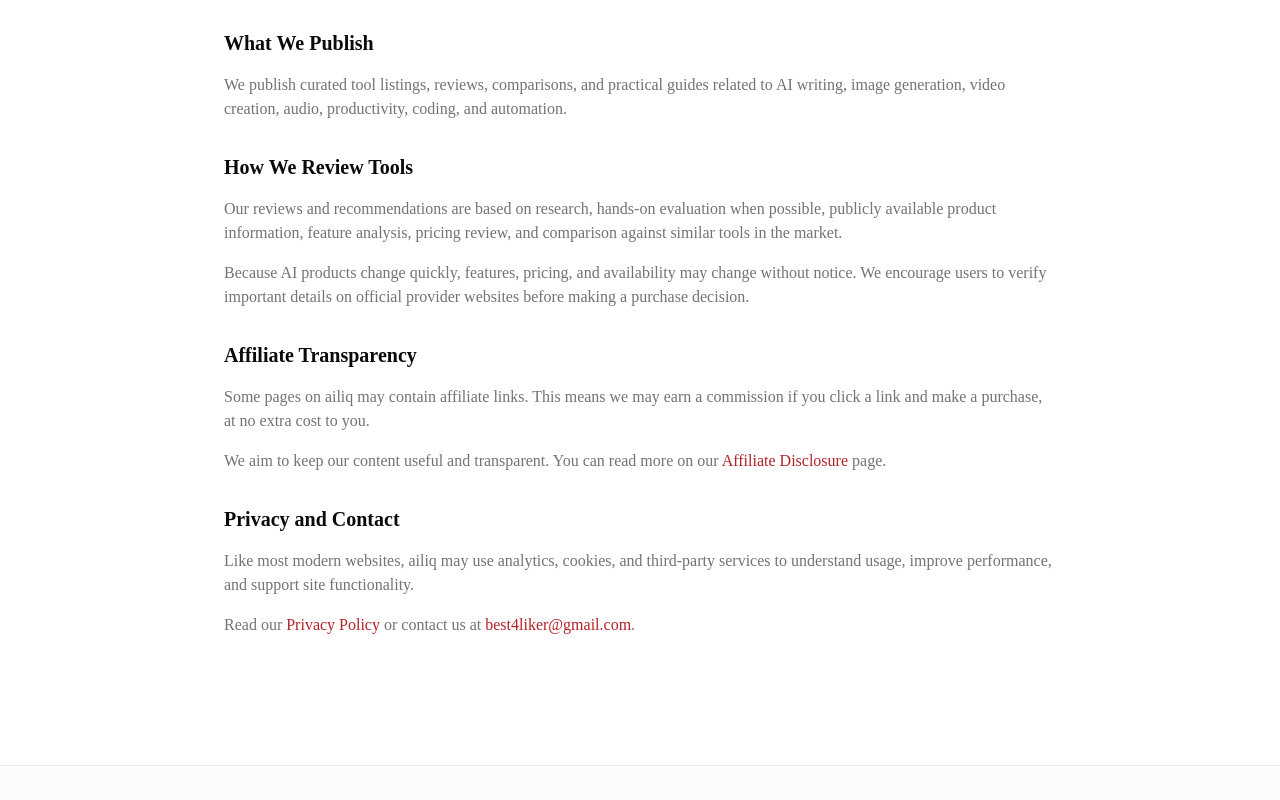
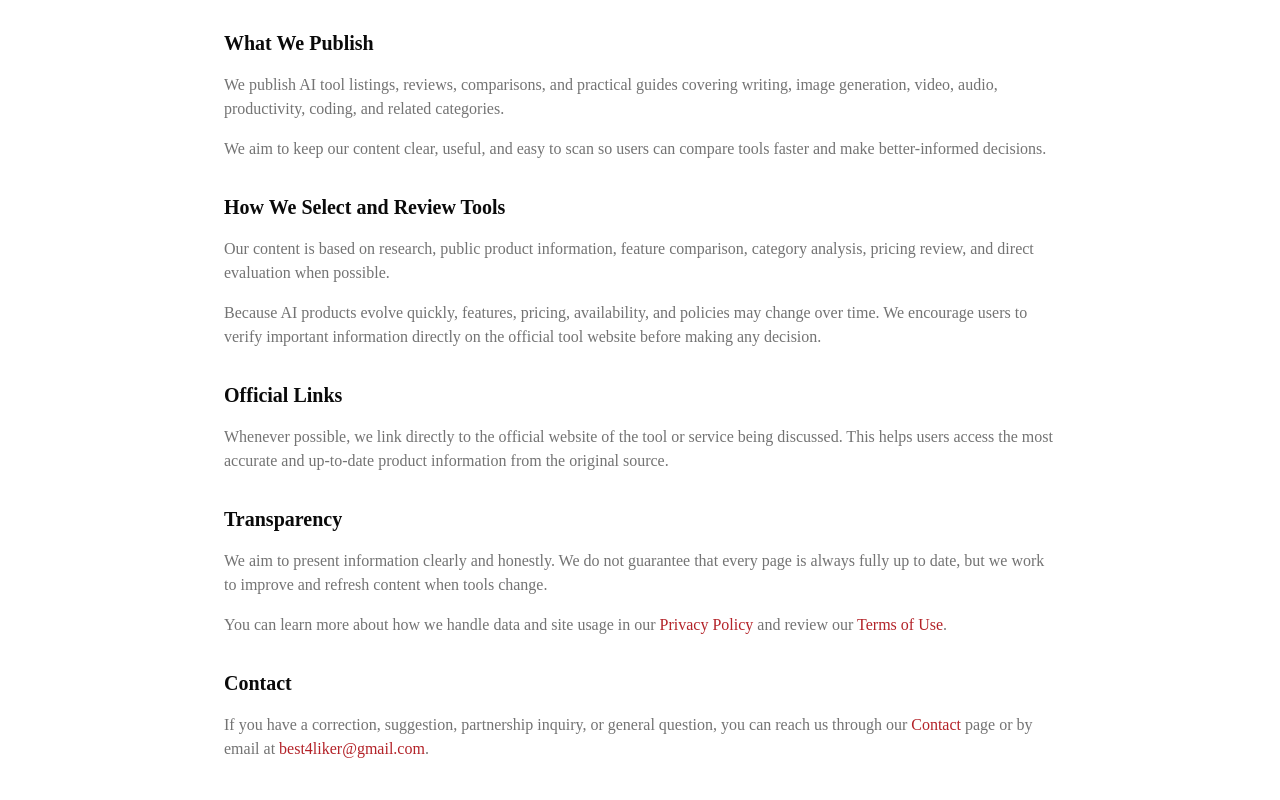
Before and after one commit to sihemzadi7-sys/ailiq, a Next.js app: page /about in a window 1280 px wide. Shown: the part 420-1220 px from the top of the page. Built offline with nearby package versions, Linux system fonts and the light colour scheme.

Commit message:
Revise About Us page for clarity and transparency
Updated the About Us page content to clarify the website's purpose and improve transparency regarding tool reviews and links.

```diff
--- a/app/about/page.tsx
+++ b/app/about/page.tsx
@@ -4,7 +4,7 @@ import Link from 'next/link'
 export const metadata: Metadata = {
   title: 'About Us',
   description:
-    'Learn more about ailiq, our editorial approach, how we review AI tools, and how we keep our recommendations transparent.',
+    'Learn more about ailiq, our editorial approach, how we review AI tools, and how we help users discover official tool websites.',
 }
 
 export default function AboutPage() {
@@ -22,64 +22,77 @@ export default function AboutPage() {
         <section>
           <h2 className="text-xl font-semibold text-foreground">Who We Are</h2>
           <p className="mt-4 text-muted-foreground">
-            ailiq is an independent website focused on discovering, comparing, and explaining AI tools
-            for creators, marketers, developers, teams, and curious professionals.
+            ailiq is an independent website dedicated to discovering, organizing, and explaining AI tools
+            for creators, marketers, developers, students, teams, and curious professionals.
           </p>
           <p className="mt-4 text-muted-foreground">
-            Our goal is to help visitors understand what a tool does, who it is best for,
-            what its strengths and limitations are, and whether it is worth trying.
+            Our goal is to help visitors quickly understand what a tool does, who it is for, and where
+            to find the official website for more details.
           </p>
         </section>
 
         <section>
           <h2 className="text-xl font-semibold text-foreground">What We Publish</h2>
           <p className="mt-4 text-muted-foreground">
-            We publish curated tool listings, reviews, comparisons, and practical guides related to AI
-            writing, image generation, video creation, audio, productivity, coding, and automation.
+            We publish AI tool listings, reviews, comparisons, and practical guides covering writing,
+            image generation, video, audio, productivity, coding, and related categories.
+          </p>
+          <p className="mt-4 text-muted-foreground">
+            We aim to keep our content clear, useful, and easy to scan so users can compare tools faster
+            and make better-informed decisions.
           </p>
         </section>
 
         <section>
-          <h2 className="text-xl font-semibold text-foreground">How We Review Tools</h2>
+          <h2 className="text-xl font-semibold text-foreground">How We Select and Review Tools</h2>
           <p className="mt-4 text-muted-foreground">
-            Our reviews and recommendations are based on research, hands-on evaluation when possible,
-            publicly available product information, feature analysis, pricing review, and comparison
-            against similar tools in the market.
+            Our content is based on research, public product information, feature comparison, category
+            analysis, pricing review, and direct evaluation when possible.
           </p>
           <p className="mt-4 text-muted-foreground">
-            Because AI products change quickly, features, pricing, and availability may change without
-            notice. We encourage users to verify important details on official provider websites before
-            making a purchase decision.
+            Because AI products evolve quickly, features, pricing, availability, and policies may change
+            over time. We encourage users to verify important information directly on the official tool
+            website before making any decision.
           </p>
         </section>
 
         <section>
-          <h2 className="text-xl font-semibold text-foreground">Affiliate Transparency</h2>
+          <h2 className="text-xl font-semibold text-foreground">Official Links</h2>
           <p className="mt-4 text-muted-foreground">
-            Some pages on ailiq may contain affiliate links. This means we may earn a commission if you
-            click a link and make a purchase, at no extra cost to you.
-          </p>
-          <p className="mt-4 text-muted-foreground">
-            We aim to keep our content useful and transparent. You can read more on our{' '}
-            <Link href="/affiliate-disclosure" className="text-primary hover:underline">
-              Affiliate Disclosure
-            </Link>{' '}
-            page.
+            Whenever possible, we link directly to the official website of the tool or service being
+            discussed. This helps users access the most accurate and up-to-date product information from
+            the original source.
           </p>
         </section>
 
         <section>
-          <h2 className="text-xl font-semibold text-foreground">Privacy and Contact</h2>
+          <h2 className="text-xl font-semibold text-foreground">Transparency</h2>
           <p className="mt-4 text-muted-foreground">
-            Like most modern websites, ailiq may use analytics, cookies, and third-party services to
-            understand usage, improve performance, and support site functionality.
+            We aim to present information clearly and honestly. We do not guarantee that every page is
+            always fully up to date, but we work to improve and refresh content when tools change.
           </p>
           <p className="mt-4 text-muted-foreground">
-            Read our{' '}
+            You can learn more about how we handle data and site usage in our{' '}
             <Link href="/privacy" className="text-primary hover:underline">
               Privacy Policy
             </Link>{' '}
-            or contact us at{' '}
+            and review our{' '}
+            <Link href="/terms" className="text-primary hover:underline">
+              Terms of Use
+            </Link>
+            .
+          </p>
+        </section>
+
+        <section>
+          <h2 className="text-xl font-semibold text-foreground">Contact</h2>
+          <p className="mt-4 text-muted-foreground">
+            If you have a correction, suggestion, partnership inquiry, or general question, you can reach
+            us through our{' '}
+            <Link href="/contact" className="text-primary hover:underline">
+              Contact
+            </Link>{' '}
+            page or by email at{' '}
             <a href="mailto:best4liker@gmail.com" className="text-primary hover:underline">
               best4liker@gmail.com
             </a>
```
